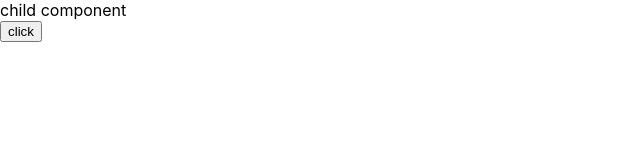
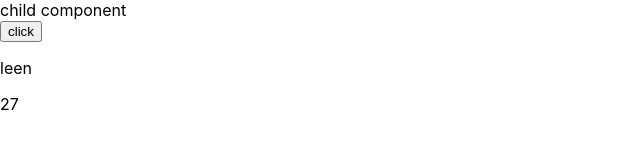
Before and after one commit to layanabushaweesh/simple-react-app, a React (Create React App) app: page / in a window 1280 px wide. Shown: the top 164 px of the page, without its empty margins (0-640 px from the left). Built offline with nearby package versions, Linux system fonts and the light colour scheme.

Commit message:
setState

```diff
--- a/src/App.js
+++ b/src/App.js
@@ -4,13 +4,21 @@ import Child from "./child"
 // import Test2  from "./module";
 
 class App extends Component {
+  // setstate use to change data in state
   state = {
-    name : "leen"
+    name : "leen",
+    age : 27
   }
   // arrow function
 
-  handleClick = () => console.log (this.state.name)
+  handleClick = () => {
+    this.setState({
+      name : "ahmad",
+      age:30
+    }
 
+    )
+  }
   render() {
     return (
       <div className="app">
@@ -20,6 +28,8 @@ class App extends Component {
         {/* dynamic data */}
         {/* { this.Test()} */}
         <button onClick={this.handleClick}> click</button>
+        <p>{this.state.name}</p>
+        <p>{this.state.age}</p>
       </div>
     )
   }
```
